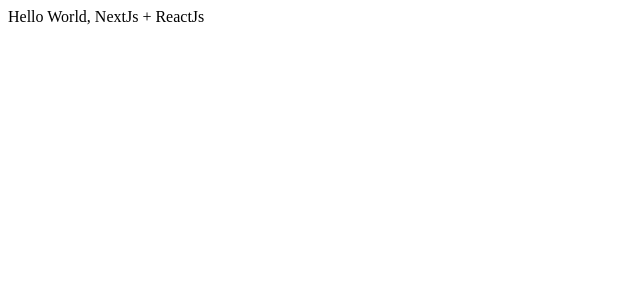
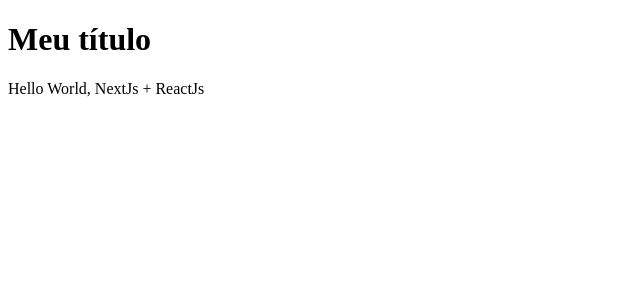
Before and after one commit to costagabriel99/react-nextjs-exemplos, a Next.js app: page / in a window 1280 px wide. Shown: the top 300 px of the page, without its empty margins (0-640 px from the left). Built offline with nearby package versions, Linux system fonts and the light colour scheme.

Commit message:
Criado primeiro componente React jsx

```diff
--- a/pages/index.js
+++ b/pages/index.jsx
@@ -1,6 +1,9 @@
+import Title from "../src/components/title/Title"
+
 function HomePage (){
     return (
         <div>
+            <Title />
             Hello World, NextJs + ReactJs
         </div>
     )
--- /dev/null
+++ b/src/components/title/Title.jsx
@@ -0,0 +1,6 @@
+function Title () {
+    return (
+        <h1>Meu título</h1>
+    )
+}
+export default Title
```
